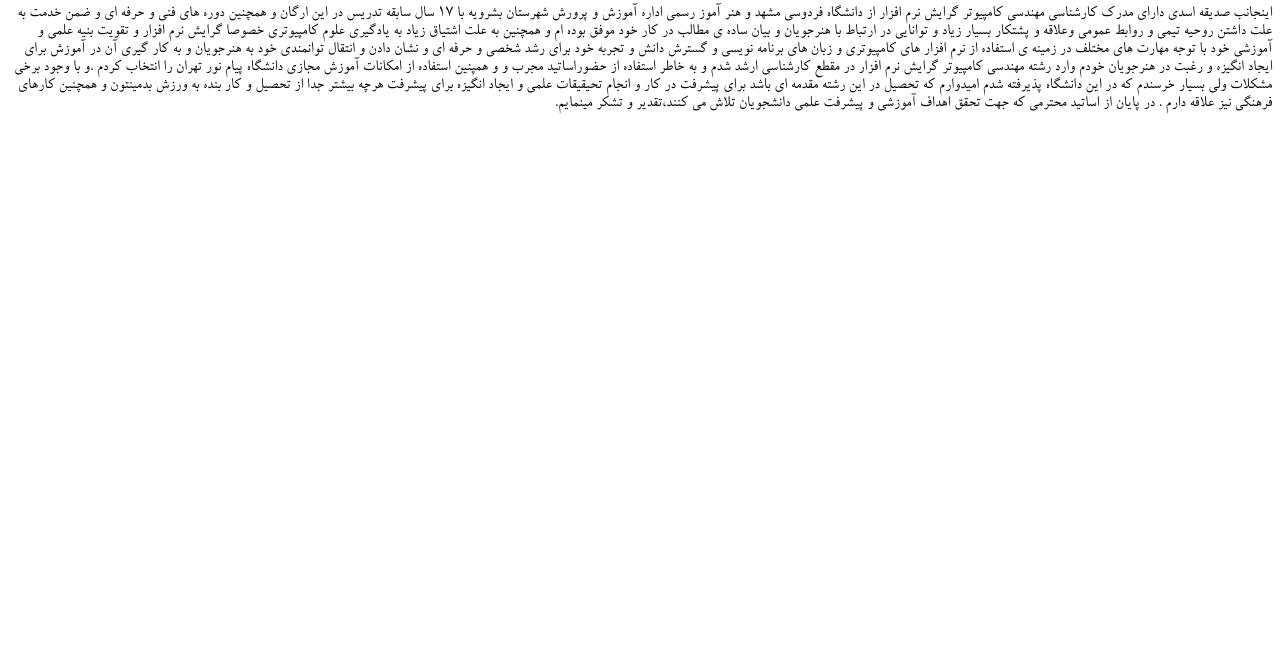
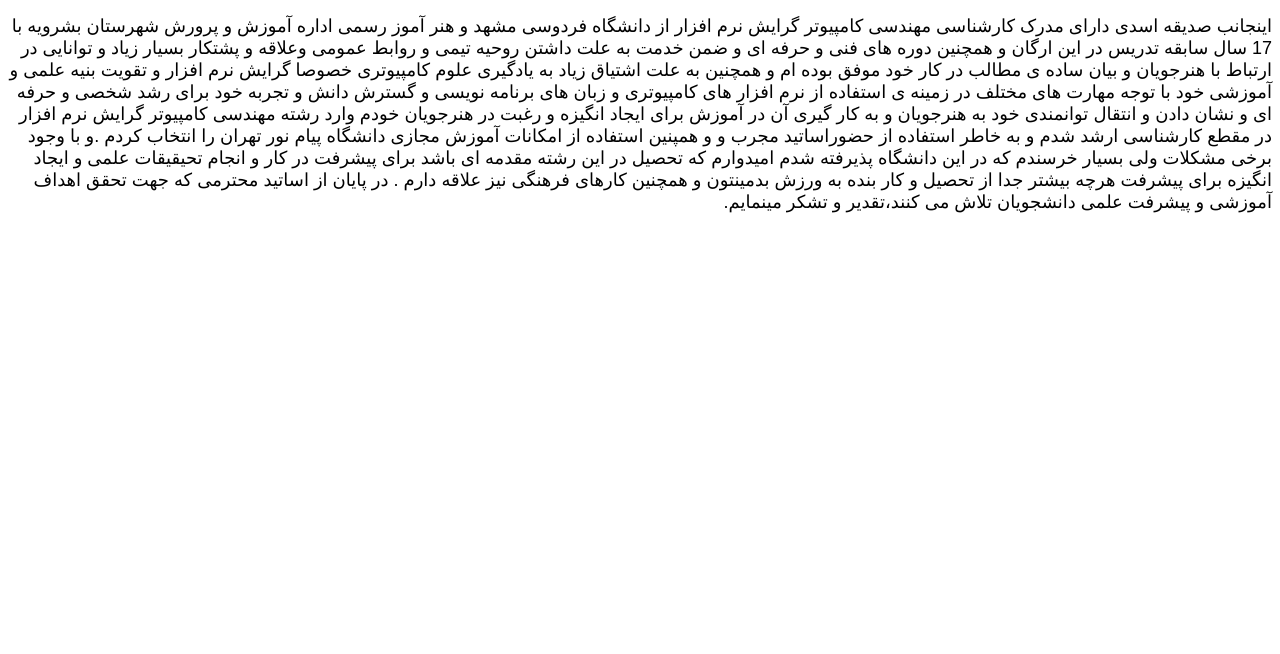
Before and after one commit to S-asadi187/SOP, a plain HTML site: page index.html in a window 1280 px wide. Shown: the part 146-800 px from the top of the page. Drawn offline with nearby package versions, Linux system fonts and the light colour scheme.

Commit message:
Update index.html

```diff
--- a/index.html
+++ b/index.html
@@ -16,7 +16,7 @@
 				direction: rtl;
 
 				font-size: 18px;
-				font-family: "IRANSansWeb", sans-serif;
+				font-family: "B Yas_0.ttf", sans-serif;
 			}
 			.container {
 				box-shadow:0 0 2px .5px #848377a6;
```
